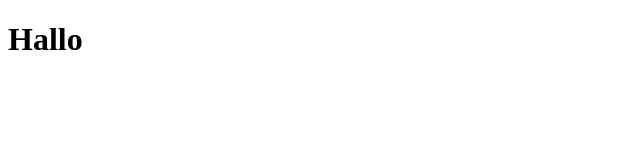
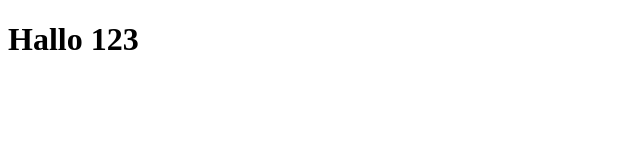
Before and after one commit to Pazyxx/testing_pullRequests, a plain HTML site: page Index.html in a window 1280 px wide. Shown: the full height of the page, 0-640 px from the left. Drawn offline with Linux system fonts and the light colour scheme.

Commit message:
changes made

```diff
--- a/Index.html
+++ b/Index.html
@@ -6,6 +6,6 @@
     <title>Document</title>
 </head>
 <body>
-    <h1>Hallo</h1>
+    <h1>Hallo 123</h1>
 </body>
 </html>
```
